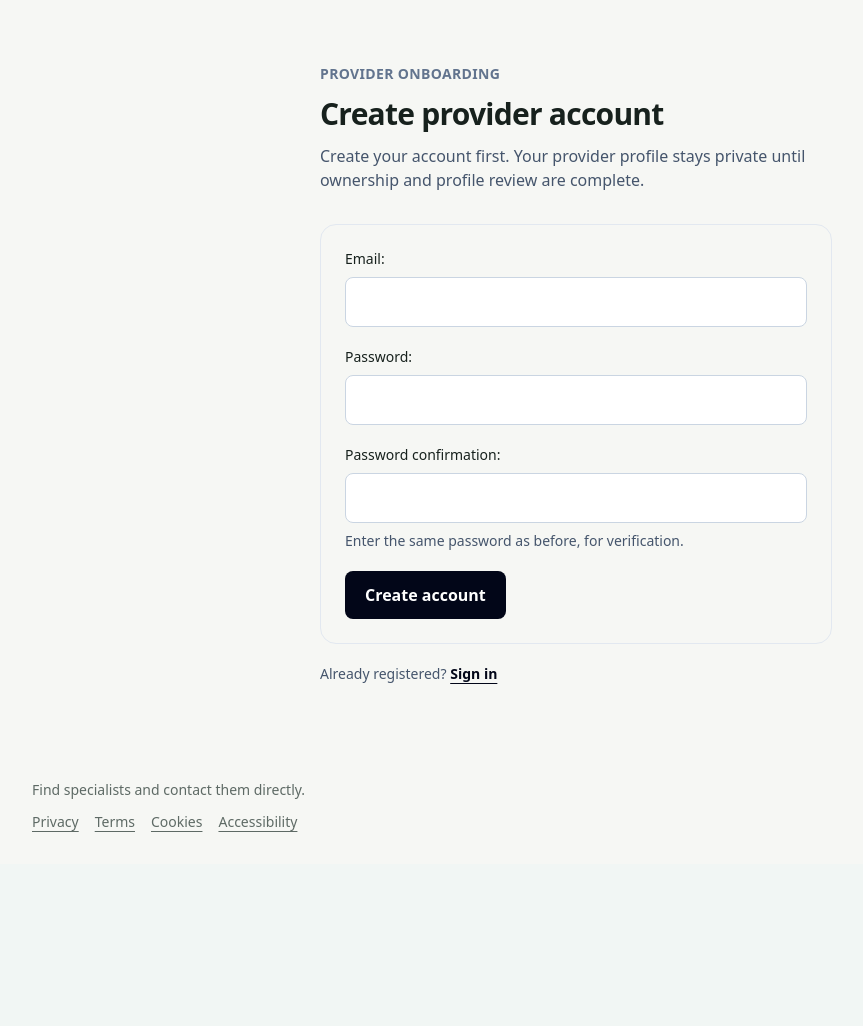
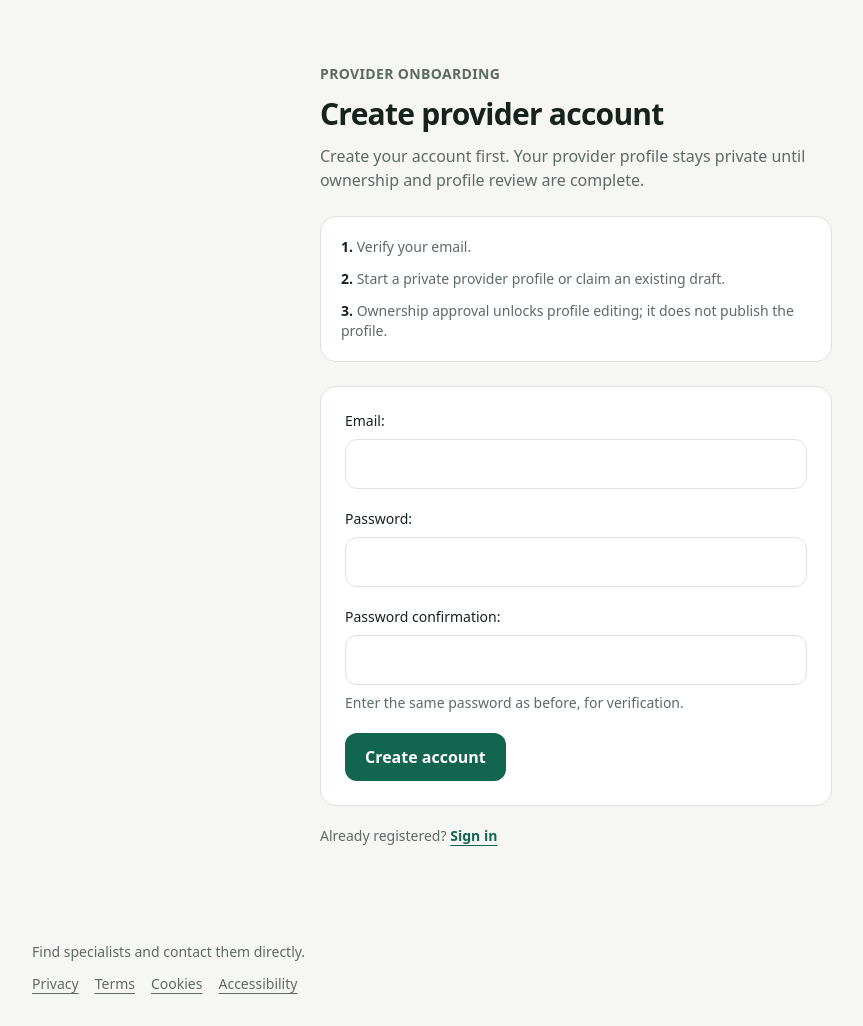
Before and after one commit to StrayForest/palvelut, a Django app: page /palvelut/account/register/ in a window 1280 px wide. Shown: the part 77-1103 px from the top of the page, without its empty margins (64-927 px from the left). Before the commit the page ends 909 px from the top, so only its background shows below. Run offline with Django 5.2, Linux system fonts and the light colour scheme; style sheets or scripts are compiled from the project's sources; parts of the project's set-up code (start-up, migrations or seed data) failed here and were passed over; some libraries are stand-ins or nearby versions.

Commit message:
P6: localize and polish provider registration

```diff
--- a/templates/accounts/register.html
+++ b/templates/accounts/register.html
@@ -1,16 +1,24 @@
 {% extends "base.html" %}
+{% load i18n %}
+{% block title %}{% translate "Create provider account" %} · Finrix Palvelut{% endblock %}
 {% block content %}
-<section class="mx-auto max-w-lg py-8">
-  <p class="text-sm font-semibold uppercase tracking-wide text-slate-500">Provider onboarding</p>
-  <h1 class="mt-3 text-3xl font-bold tracking-tight">Create provider account</h1>
-  <p class="mt-3 text-slate-600">Create your account first. Your provider profile stays private until ownership and profile review are complete.</p>
+<section class="mx-auto max-w-lg py-8" id="provider-register">
+  <p class="text-sm font-semibold uppercase tracking-wide text-[#5E6A65]">{% translate "Provider onboarding" %}</p>
+  <h1 class="mt-3 text-3xl font-bold tracking-tight">{% translate "Create provider account" %}</h1>
+  <p class="mt-3 text-[#5E6A65]">{% translate "Create your account first. Your provider profile stays private until ownership and profile review are complete." %}</p>
 
-  <form method="post" class="mt-8 space-y-5 rounded-2xl border border-slate-200 p-5 sm:p-6 [&_p]:space-y-2 [&_label]:block [&_label]:text-sm [&_label]:font-medium [&_input]:block [&_input]:w-full [&_input]:max-w-full [&_input]:rounded-lg [&_input]:border [&_input]:border-slate-300 [&_input]:bg-white [&_input]:px-3 [&_input]:py-3 [&_input]:text-base [&_.helptext]:block [&_.helptext]:text-sm [&_.helptext]:leading-5 [&_.helptext]:text-slate-600 [&_ul]:text-sm [&_ul]:leading-5 [&_ul]:text-slate-600">
+  <ol class="mt-6 grid gap-3 rounded-2xl border border-[#DDE3DF] bg-white p-5 text-sm text-[#5E6A65]">
+    <li><span class="font-semibold text-[#17211D]">1.</span> {% translate "Verify your email." %}</li>
+    <li><span class="font-semibold text-[#17211D]">2.</span> {% translate "Start a private provider profile or claim an existing draft." %}</li>
+    <li><span class="font-semibold text-[#17211D]">3.</span> {% translate "Ownership approval unlocks profile editing; it does not publish the profile." %}</li>
+  </ol>
+
+  <form method="post" class="mt-6 space-y-5 rounded-2xl border border-[#DDE3DF] bg-white p-5 sm:p-6 [&_.errorlist]:mb-2 [&_.errorlist]:rounded-xl [&_.errorlist]:bg-red-50 [&_.errorlist]:p-3 [&_.errorlist]:text-sm [&_.errorlist]:text-[#B42318] [&_p]:space-y-2 [&_label]:block [&_label]:text-sm [&_label]:font-medium [&_input]:block [&_input]:w-full [&_input]:max-w-full [&_input]:rounded-xl [&_input]:border [&_input]:border-[#DDE3DF] [&_input]:bg-white [&_input]:px-3 [&_input]:py-3 [&_input]:text-base [&_input]:focus:border-[#12664F] [&_input]:focus:outline-none [&_input]:focus:ring-2 [&_input]:focus:ring-[#12664F]/20 [&_.helptext]:block [&_.helptext]:text-sm [&_.helptext]:leading-5 [&_.helptext]:text-[#5E6A65] [&_ul]:text-sm [&_ul]:leading-5 [&_ul]:text-[#5E6A65]">
     {% csrf_token %}
     {{ form.as_p }}
-    <button class="inline-flex min-h-11 items-center justify-center rounded-lg bg-slate-950 px-5 py-3 font-semibold text-white focus:outline-none focus:ring-2 focus:ring-slate-950 focus:ring-offset-2" type="submit">Create account</button>
+    <button class="inline-flex min-h-11 items-center justify-center rounded-xl bg-[#12664F] px-5 py-3 font-semibold text-white hover:bg-[#0B4F3C] focus:outline-none focus:ring-2 focus:ring-[#12664F] focus:ring-offset-2" type="submit">{% translate "Create account" %}</button>
   </form>
 
-  <p class="mt-5 text-sm text-slate-600">Already registered? <a class="font-semibold text-slate-950 underline underline-offset-4" href="{% url 'account-login' %}">Sign in</a></p>
+  <p class="mt-5 text-sm text-[#5E6A65]">{% translate "Already registered?" %} <a class="font-semibold text-[#12664F] underline underline-offset-4" href="{% url 'account-login' %}">{% translate "Sign in" %}</a></p>
 </section>
 {% endblock %}
```
